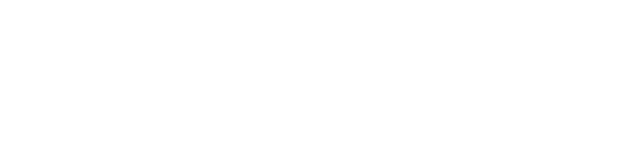
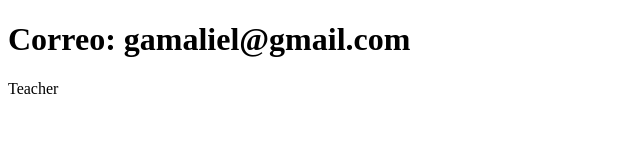
Before and after one commit to gammaover/sistema-de-registro, a plain HTML site: page index.html in a window 1280 px wide. Shown: the whole page, without its empty margins (0-640 px from the left). Drawn offline with Linux system fonts and the light colour scheme.

Commit message:
Actualiza el contacto

```diff
--- a/index.html
+++ b/index.html
@@ -6,6 +6,8 @@
     <title>istema de registro de juegos</title>
 </head>
 <body>
+    <h1>Correo: gamaliel@gmail.com</h1>
+        <p>Teacher </p>
 
 </body>
 </html>
```
